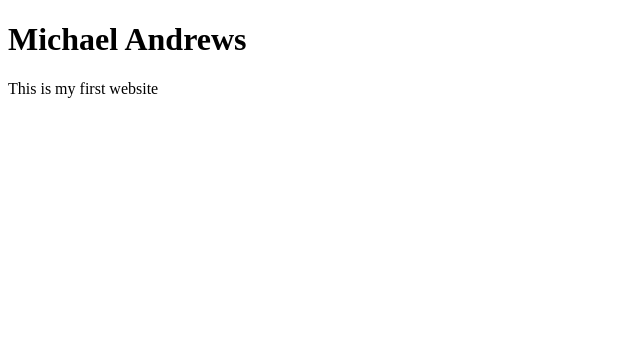
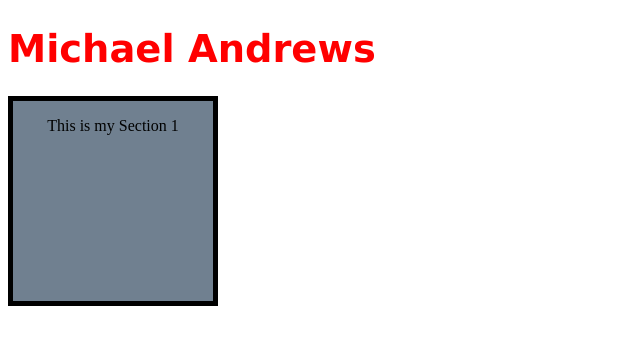
Before and after one commit to mandrews78/hw-04232022, a plain HTML site: page index.html in a window 1280 px wide. Shown: the whole page, without its empty margins (0-640 px from the left). Drawn offline with Linux system fonts and the light colour scheme.

Commit message:
added css to webpage

```diff
--- /dev/null
+++ b/Assets/style.css
@@ -0,0 +1,21 @@
+.lesson {
+    width: 200px;
+    height: 100px;
+}
+
+.section-blue {
+    background-color: slategray;
+    color: black;
+}
+
+.header {
+    font-family: 'Lucida Sans', 'Lucida Sans Regular', 'Lucida Grande', 'Lucida Sans Unicode', Geneva, Verdana, sans-serif;
+    font-size: larger;
+    color: red;
+}
+section {
+    width: 200px;
+    height: 200px;
+    text-align: center;
+    border: 5px solid black;
+  }
--- a/index.html
+++ b/index.html
@@ -1,14 +1,24 @@
 <!DOCTYPE html>
 <html lang="en">
+
 <head>
     <meta charset="UTF-8">
     <meta http-equiv="X-UA-Compatible" content="IE=edge">
     <meta name="viewport" content="width=device-width, initial-scale=1.0">
+    <link rel="stylesheet" href="./assets/style.css">
     <title>Michael's fist website</title>
+
 </head>
+
 <body>
-    <h1>Michael Andrews</h1>
-    <p>This is my first website</p>
+
+    <div class="header">
+        <h1>Michael Andrews</h1>
+    </div>
+    <section class="section-blue">
+        <p>This is my Section 1</p>
+    </section>
 
 </body>
+
 </html>
```
